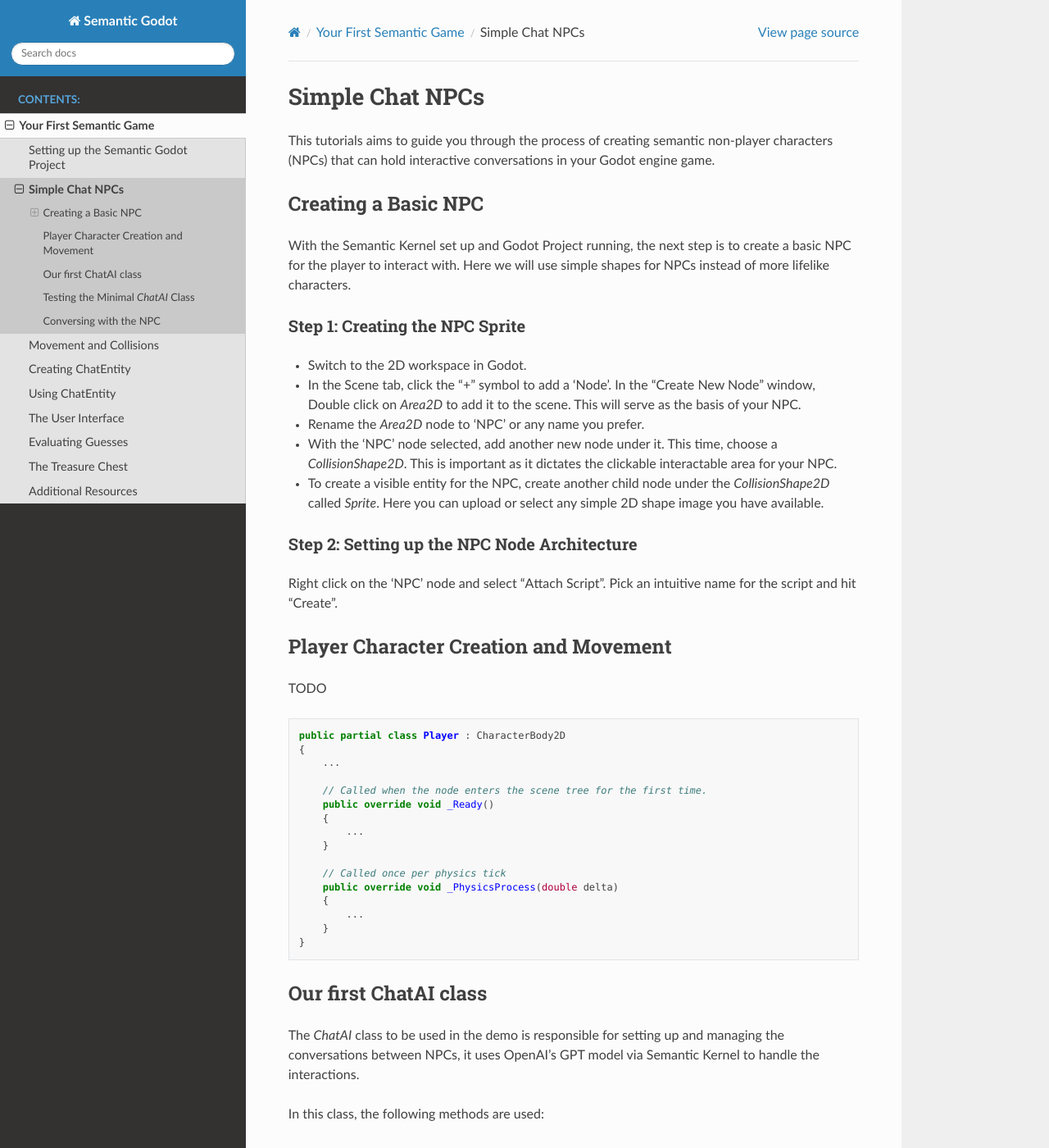
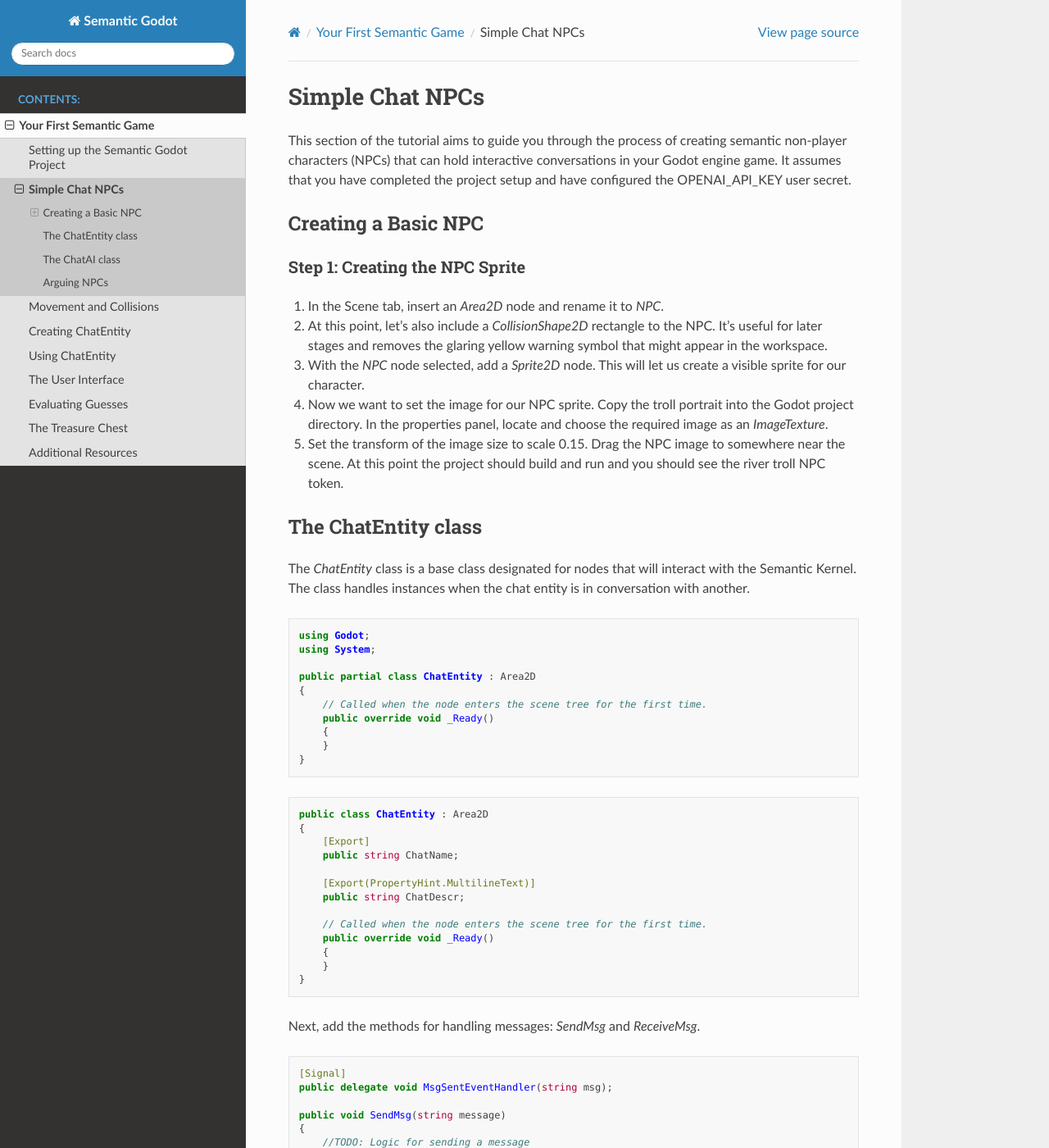
Before and after one commit to RaiderSoft/semantic-godot, a Sphinx documentation site: the page built from docs/first_semantic_game/02.simple_chat_npcs.rst, in a window 1280 px wide and 1400 px high. Shown: the whole window at 82% size. Built offline with Sphinx 7.4.7 and the Read the Docs theme 2.0.0, drawn with Linux system fonts in a browser that asks for light colours; some of the changed text lies outside the part shown.

Commit message:
simple chat npcs rough draft

```diff
--- a/docs/first_semantic_game/02.simple_chat_npcs.rst
+++ b/docs/first_semantic_game/02.simple_chat_npcs.rst
@@ -1,162 +1,183 @@
 Simple Chat NPCs
-================
+=================
 
-This tutorials aims to guide you through the process of creating semantic non-player characters (NPCs) that can hold interactive conversations in your Godot engine game.
+This section of the tutorial aims to guide you through the process of creating semantic non-player characters (NPCs) that can hold interactive conversations in your Godot engine game. It assumes that you have completed the project setup and have configured the OPENAI_API_KEY user secret.
 
 Creating a Basic NPC
------------------------
-
-With the Semantic Kernel set up and Godot Project running, the next step is to create a basic NPC for the player to interact with. Here we will use simple shapes for NPCs instead of more lifelike characters.
+--------------------
 
 Step 1: Creating the NPC Sprite
-**********************************
+^^^^^^^^^^^^^^^^^^^^^^^^^^^^^^^
 
-- Switch to the 2D workspace in Godot.
-- In the Scene tab, click the "+" symbol to add a 'Node'. In the "Create New Node" window, Double click on `Area2D` to add it to the scene. This will serve as the basis of your NPC.
-- Rename the `Area2D` node to 'NPC' or any name you prefer.
-- With the 'NPC' node selected, add another new node under it. This time, choose a `CollisionShape2D`. This is important as it dictates the clickable interactable area for your NPC.
-- To create a visible entity for the NPC, create another child node under the `CollisionShape2D` called `Sprite`. Here you can upload or select any simple 2D shape image you have available.
+1. In the Scene tab, insert an `Area2D` node and rename it to `NPC`.
+2. At this point, let's also include a `CollisionShape2D` rectangle to the NPC. It's useful for later stages and removes the glaring yellow warning symbol that might appear in the workspace.
+3. With the `NPC` node selected, add a `Sprite2D` node. This will let us create a visible sprite for our character.
+4. Now we want to set the image for our NPC sprite. Copy the troll portrait into the Godot project directory. In the properties panel, locate and choose the required image as an `ImageTexture`.
+5. Set the transform of the image size to scale 0.15. Drag the NPC image to somewhere near the scene. At this point the project should build and run and you should see the river troll NPC token.
 
-Step 2: Setting up the NPC Node Architecture
-*************************************************
+The ChatEntity class
+--------------------
 
-Right click on the 'NPC' node and select "Attach Script". Pick an intuitive name for the script and hit "Create".
-
-Player Character Creation and Movement
-----------------------------------------
-
-TODO
-
-.. code-block:: csharp
-
-   public partial class Player : CharacterBody2D
-   {
-       ...
-
-       // Called when the node enters the scene tree for the first time.
-       public override void _Ready()
-       {
-           ...
-       }
-
-       // Called once per physics tick
-       public override void _PhysicsProcess(double delta)
-       {
-           ...
-       }
-   }
-
-
-Our first ChatAI class
-----------------------
-
-The `ChatAI` class to be used in the demo is responsible for setting up and
-managing the conversations between NPCs, it uses OpenAI's GPT model via Semantic
-Kernel to handle the interactions.
-
-In this class, the following methods are used:
-
-- `GetApiKey` for retrieving the OpenAI API key from .NET secrets storage
-- A method to initialize GPT model via Semantic Kernel
-- A method to receive message and respond asynchronously
-
-This is what the base `ChatAI` class should look like:
-
-.. code-block:: csharp
-
-    using Godot;
-    using Microsoft.SemanticKernel;
-    using Microsoft.SemanticKernel.AI.ChatCompletion;
-    using Microsoft.Extensions.Configuration;
-    using System.Threading.Tasks;
-
-    public class ChatAI : Node
-    {
-        // Your OpenAI GPT instance
-        IChatCompletion _chatGPT;
-
-        // Retrieve API key from .NET secrets, throw an Exception if not found
-        private string GetApiKey()
-        {
-            var configuration = new ConfigurationBuilder()
-                .AddUserSecrets<ChatAI>()
-                .Build();
-
-            var apiKeyVarName = "OPENAI_API_KEY";
-            var apiKey = configuration[apiKeyVarName];
-
-            if (apiKey == null)
-            {
-                throw new Exception($"Please set the {apiKeyVarName} user secret.");
-            }
-
-            return apiKey;
-        }
-
-        public override void _Ready()
-        {
-            var apiKey = GetApiKey();
-            _chatGPT = InitializeGptModel(apiKey);
-        }
-
-        // Implement your Semantic Kernel initialization here
-        private IChatCompletion InitializeGptModel(string apiKey)
-        {
-            var _kernel = new KernelBuilder()
-                            .WithOpenAIChatCompletionService("gpt-4", apiKey, "")
-                            .Build();
-            _chatGPT = _kernel.GetService<IChatCompletion>();
-            return _chatGPT;
-        }
-
-        // Method to receive a message from another character
-        public void ReceiveMsg(string msg)
-        {
-            Task.Run(() => ReplyAsync(msg));
-        }
-
-        // Method to read, process, and respond to messages asynchronously
-        private async Task ReplyAsync(string msg)
-        {
-            var chatHistory = _chatGPT.CreateNewChat();
-            chatHistory.AddUserMessage(msg);
-            var generatedMessage = await _chatGPT.GenerateMessageAsync(chatHistory);
-            EmitSignal(nameof(ReplyGenerated), generatedMessage);
-        }
-    }
-
-Testing the Minimal `ChatAI` Class
-----------------------------------
-
-To verify the `ChatAI` minimal class, setup an interaction between two NPCs and allow them to communicate via `ReceiveMsg(msg)` method. Connect a handler function to the `ReplyGenerated` signal in order to observe the generated response, thus demonstrating an interactive conversation powered by Semantic Kernel.
-
-
-
-Conversing with the NPC
--------------------------
-
-Include a trigger that starts a conversation when the player interacts with the NPC. Here's a simplified UI demonstration example in C#:
+The `ChatEntity` class is a base class designated for nodes that will interact with the Semantic Kernel. The class handles instances when the chat entity is in conversation with another.
 
 .. code-block:: csharp
 
    using Godot;
    using System;
 
-   public partial class MinimalUserInterface : Control
+   public partial class ChatEntity : Area2D
+   {
+       // Called when the node enters the scene tree for the first time.
+       public override void _Ready()
+       {
+       }
+   }
+
+.. code-block:: csharp
+
+   public class ChatEntity : Area2D
+   {
+       [Export]
+       public string ChatName;
+
+       [Export(PropertyHint.MultilineText)]
+       public string ChatDescr;
+
+       // Called when the node enters the scene tree for the first time.
+       public override void _Ready()
+       {
+       }
+   }
+
+Next, add the methods for handling messages: `SendMsg` and `ReceiveMsg`.
+
+.. code-block:: csharp
+
+   [Signal]
+   public delegate void MsgSentEventHandler(string msg);
+
+   public void SendMsg(string message)
+   {
+       //TODO: Logic for sending a message
+   }
+
+   public string ReceiveMsg(string message)
+   {
+       //TODO: Logic for receiving a message and returning a response
+
+       return "response";
+   }
+
+Now the completed `ChatEntity` class should look like this:
+
+.. code-block:: csharp
+
+   public partial class ChatEntity : Area2D
+   {
+       [Export]
+       public string ChatName;
+
+       [Export(PropertyHint.MultilineText)]
+       public string ChatDescr;
+
+       internal ChatEntity _inConvoWith;
+
+       [Signal]
+       public delegate void MsgSentEventHandler(string msg);
+
+       public virtual void SendMsg(string msg)
+       {
+           GD.Print(ChatName + ": " + msg);
+           CallDeferred("emit_signal", "MsgSent", msg);
+       }
+
+       public virtual void ReceiveMsg(string msg)
+       {
+           // This function will be overridden later by a child class
+       }
+   }
+
+The ChatAI class
+----------------
+
+In this class, key methods include `GetApiKey`, a method to initialize GPT model via Semantic Kernel, and a method to receive message and respond asynchronously.
+
+First, define the `ChatAI` class.
+
+.. code-block:: csharp
+
+   [GlobalClass]
+   public partial class ChatAI : ChatEntity
+   {
+   }
+
+Define the methods for handling message reception and response.
+
+.. code-block:: csharp
+
+   protected virtual void HandleReply(System.Threading.Tasks.Task<string> replyTask)
+   // If there are no errors for the reply, send the message
+   if (replyTask.Exception == null)
+   {
+       SendMsg(replyTask.Result);
+   }
+   // If there were some errors for the reply, send a message about the errors
+   else
+   {
+       string errMsg = "Could not get reply from " + ChatName;
+       GD.PrintErr(errMsg + ": ", replyTask.Exception.Message);
+       SendMsg(errMsg);
+   }
+
+   // Notifies semantic kernel agent about some event or other important piece of information
+   public void Notify(string message)
+   {
+       GD.Print($"NOTIFY: {message}");
+       _chat.AddUserMessage(message);
+   }
+
+   ...
+
+   private string GetApiKey()
    {
        ...
-       // Signal handler for when the submit button is pressed
-       public void OnSubmitPressed()
+       return apiKey;
+   }
+
+Arguing NPCs
+------------
+
+Create a text message for the NPCs to argue.
+
+.. code-block:: bash
+
+   # Insert Message.txt here
+
+Then add the following lines to `MainGame`.
+
+.. code-block:: csharp
+
+   using Godot;
+   using Microsoft.SemanticKernel;
+
+   public partial class MainGame : Node
+   {
+       public override void _Ready()
        {
-           // Grab the user text
-           string userText = _textInput.Text;
+           GD.Print("Semantic Kernel is ready!");
 
-           // Clear the LineEdit
-           _textInput.Text = "";
+           // Get the troll ChatEntities
+           ChatEntity eastTroll = GetNode<ChatEntity>("East Troll");
+           ChatEntity westTroll = GetNode<ChatEntity>("West Troll");
 
-           // For testing purposes, print the input text to the console
-           GD.Print(userText);
+           eastTroll._inConvoWith = westTroll;
+           westTroll._inConvoWith = eastTroll;
 
-           // The actual handling of userText will handle the AI interaction and handle the response.
+           // Connect up the MsgSent signals
+           eastTroll.MsgSent += westTroll.ReceiveMsg;
+           westTroll.MsgSent += eastTroll.ReceiveMsg;
+
+           // Start the conversation
+           eastTroll.SendMsg($"I am the {eastTroll.ChatName}! And my side is the best side of the river!");
        }
    }
```
